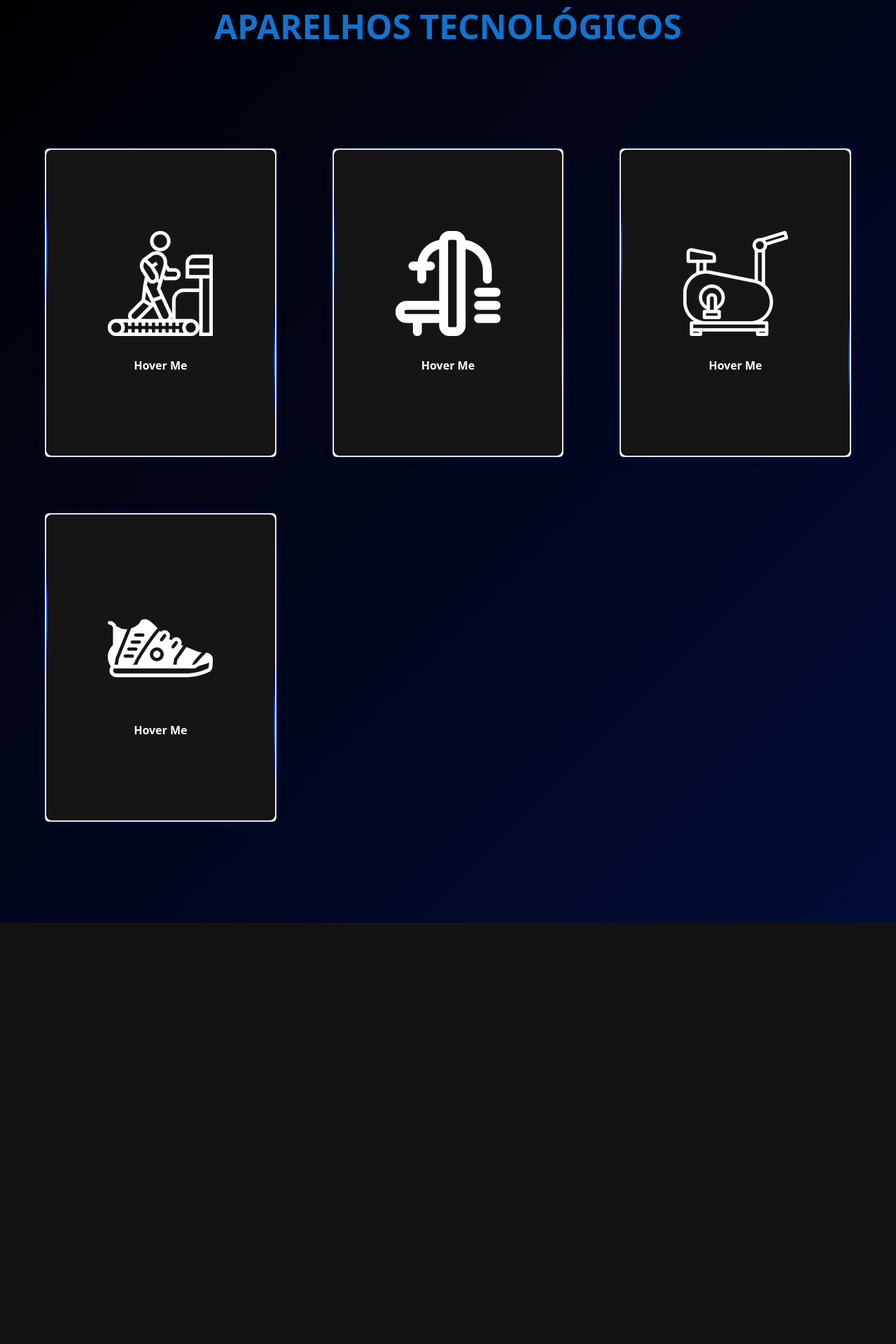
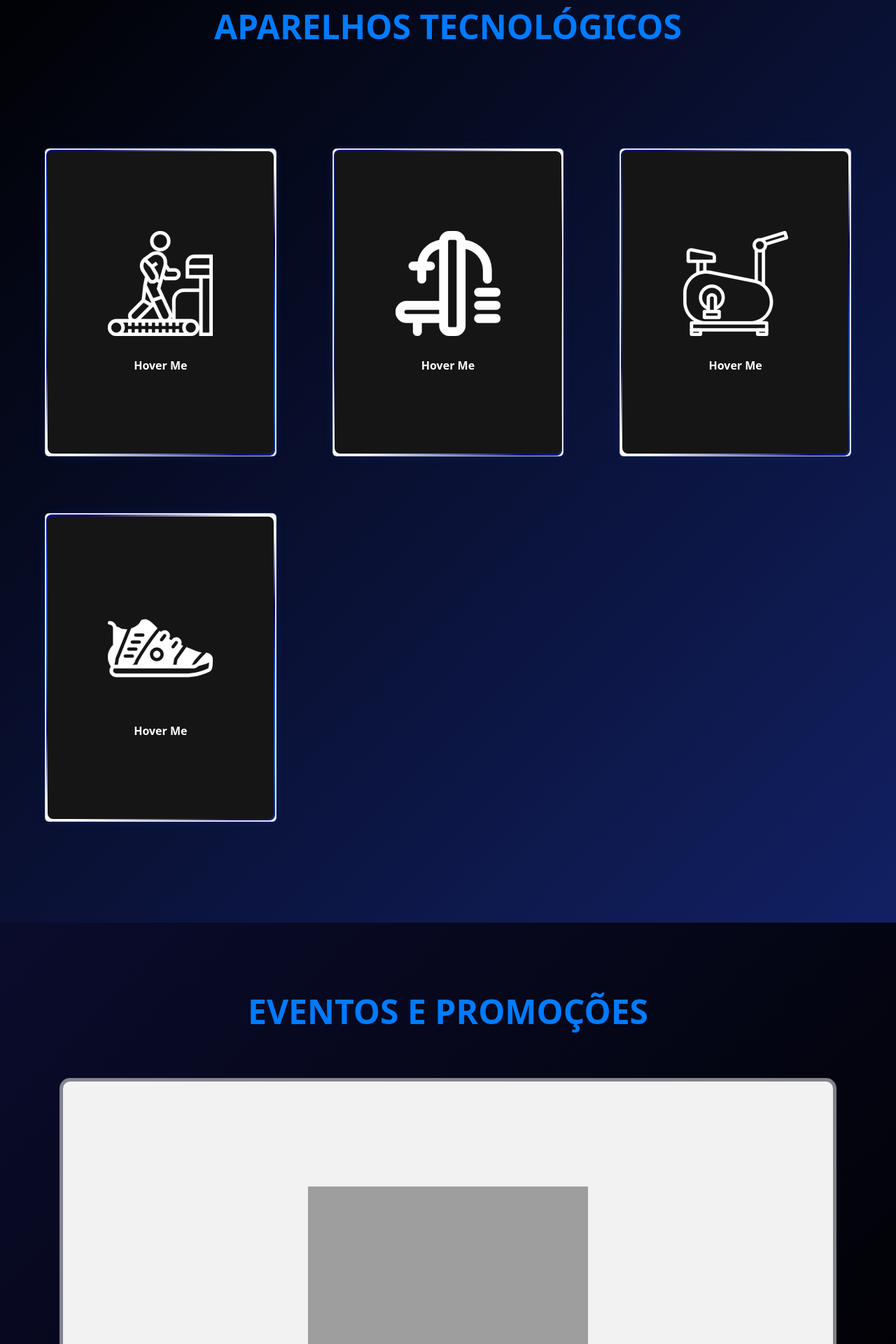
Before and after one commit to GabrielT27/TechFit, a PHP site: page /noticias.html in a window 1280 px wide. Shown: the part 1080-3000 px from the top of the page at 70% size. Before the commit the page ends 2398 px from the top, so only its background shows below. Run offline with PHP 8.4, Linux system fonts and the light colour scheme; grey boxes are pictures that could not be loaded.

Commit message:
Card de eventos e promoções com transição feito.

```diff
--- a/noticias.css
+++ b/noticias.css
@@ -87,7 +87,7 @@
   position: relative;
   display: block;
   margin: 0;
-  background: linear-gradient(135deg, #000000, #030c36);
+  background: linear-gradient(135deg, #000000, #122063);
   color: white;
   padding: 6rem 2rem;
   min-height: 100vh;
@@ -95,7 +95,7 @@
 
 /* ===== TÍTULO DA SEÇÃO TEC ===== */
 .tec {
-  color: #1273ce;
+  color: #007BFF;
   font-size: clamp(2rem, 5vw, 3rem);
   font-weight: 800;
   margin-bottom: 70px;
@@ -108,7 +108,7 @@
   content: '';
   width: 0%;
   height: 2px;
-  background: #1fb8ff;
+  background: #0cceff;
   display: block;
   transition: 0.5s;
   margin: 0 auto;
@@ -142,6 +142,7 @@
   justify-content: center;
   align-items: center;
   perspective: 1000px;
+
 }
 
 .content {
@@ -155,7 +156,7 @@
 }
 
 .front, .back {
-  background-color: #151515;
+  background: url();
   position: absolute;
   width: 100%;
   height: 100%;
@@ -175,7 +176,7 @@
   position: absolute;
   content: '';
   display: block;
-  width: 160px;
+  width: 500px;
   height: 160%;
   background: linear-gradient(90deg, transparent, #08005e, #0f40e2, #1256af, #0b1079, transparent);
   animation: rotation_481 5000ms infinite linear;
@@ -227,6 +228,7 @@
   border-radius: 10px;
   backdrop-filter: blur(2px);
   width: fit-content;
+
 }
 
 .description {
@@ -251,6 +253,150 @@
   50% { transform: translateY(10px); }
   100% { transform: translateY(0px); }
 }
+
+
+
+/* EVENTOS E PROMOÇÕES */
+ .eventos {
+  position: relative;
+  display: block;
+  margin: 0;
+  background: linear-gradient(135deg, #0a0c2c, #000000);
+  color: white;
+  padding: 6rem 2rem;
+  min-height: 100vh;
+}
+
+/* ===== TÍTULO DA SEÇÃO EVENTOS ===== */
+.evento {
+  color: #007BFF;
+  font-size: clamp(2rem, 5vw, 3rem);
+  font-weight: 800;
+  margin-bottom: 70px;
+  position: relative;
+  text-align: center;
+}
+
+.evento::before,
+.evento::after {
+  content: '';
+  width: 0%;
+  height: 2px;
+  background: #0cceff;
+  display: block;
+  transition: 0.5s;
+  margin: 0 auto;
+}
+
+.evento:hover::after,
+.evento:hover::before {
+  width: 40%;
+}
+
+.carde {
+
+
+  width: 1100px;
+  height: 600px;
+  background-color: #f2f2f2;
+  border-radius: 10px;
+  display: flex;
+  align-items: center;
+  justify-content: center;
+  overflow: hidden;
+  perspective: 1900px;
+  box-shadow: 0 0 0 5px #ffffff80;
+  transition: all 0.6s cubic-bezier(0.175, 0.885, 0.32, 1.275);
+  left: 425px;
+  margin: 0 auto;
+
+
+}
+
+
+.imge {
+  max-width: 100%;
+  transition: all 0.6s cubic-bezier(0.175, 0.885, 0.32, 1.275);
+}
+
+.carde:hover {
+  transform: scale(1.05);
+  box-shadow: 0 8px 16px rgba(0, 133, 167, 0.2);
+}
+
+.carde__content {
+  position: absolute;
+  top: 0;
+  left: 0;
+  width: 100%;
+  height: 100%;
+  padding: 20px;
+  box-sizing: border-box;
+  background-color: #ffffff;
+  transform: rotateX(-90deg);
+  transform-origin: bottom;
+  transition: all 0.6s cubic-bezier(0.175, 0.885, 0.32, 1.275);
+}
+
+.carde:hover .carde__content {
+  transform: rotateX(0deg);
+}
+
+.carde__title {
+  margin: 0;
+  font-size: 24px;
+  color: #333;
+  font-weight: 700;
+}
+
+.carde:hover img {
+  scale: 0;
+}
+
+.carde__description {
+  margin: 10px 0 0;
+  font-size: 14px;
+  color: #777;
+  line-height: 1.4;
+}
+
+
+
+
+
+
+
+
+
+
+
+
+
+
+
+
+
+
+
+
+
+
+
+
+
+
+
+
+
+
+
+
+
+
+
+
+
+
 
 /* ===== RESPONSIVIDADE ===== */
 @media (max-width: 992px) {
--- a/noticias.html
+++ b/noticias.html
@@ -146,13 +146,30 @@
       </div>
     </div>
   </div>
-
-  <!-- você pode repetir mais cards iguais aqui -->
-
 </div>
 </div>
 </div>
 </div>
+</div>
+
+<div class="eventos">
+
+  <h1 class="evento" >EVENTOS E PROMOÇÕES</h1>
+
+  <div class="carde">
+  <img src="close-up-de-homem-fazendo-treino-de-crossfit.jpg" class="imge">
+  <div class="carde__content">
+    <p class="carde__title">Eventos e Promoções TechFit</p>
+    <p class="carde__description">Fique por dentro das novidades da TechFit! Nossa academia oferece eventos exclusivos e promoções imperdíveis para manter você motivado e alcançar seus objetivos com mais diversão.
+
+🎉 Eventos: Participe de workshops de treinamento funcional, desafios de crossfit, aulas especiais de dança e fitness, além de encontros com profissionais de saúde e bem-estar. Um jeito divertido de se manter ativo e fazer parte da nossa comunidade!
+
+💥 Promoções: Aproveite descontos exclusivos em planos mensais, pacotes de aulas e avaliações físicas. Nossos eventos especiais também podem vir com surpresas para os participantes — porque se cuidar deve ser recompensador!
+
+Não perca! Fique atento ao nosso site e redes sociais para não perder nenhuma oportunidade de treinar com benefícios extras e experiências únicas.</p>
+  </div>
+</div>
+
 </div>
 
 
```
